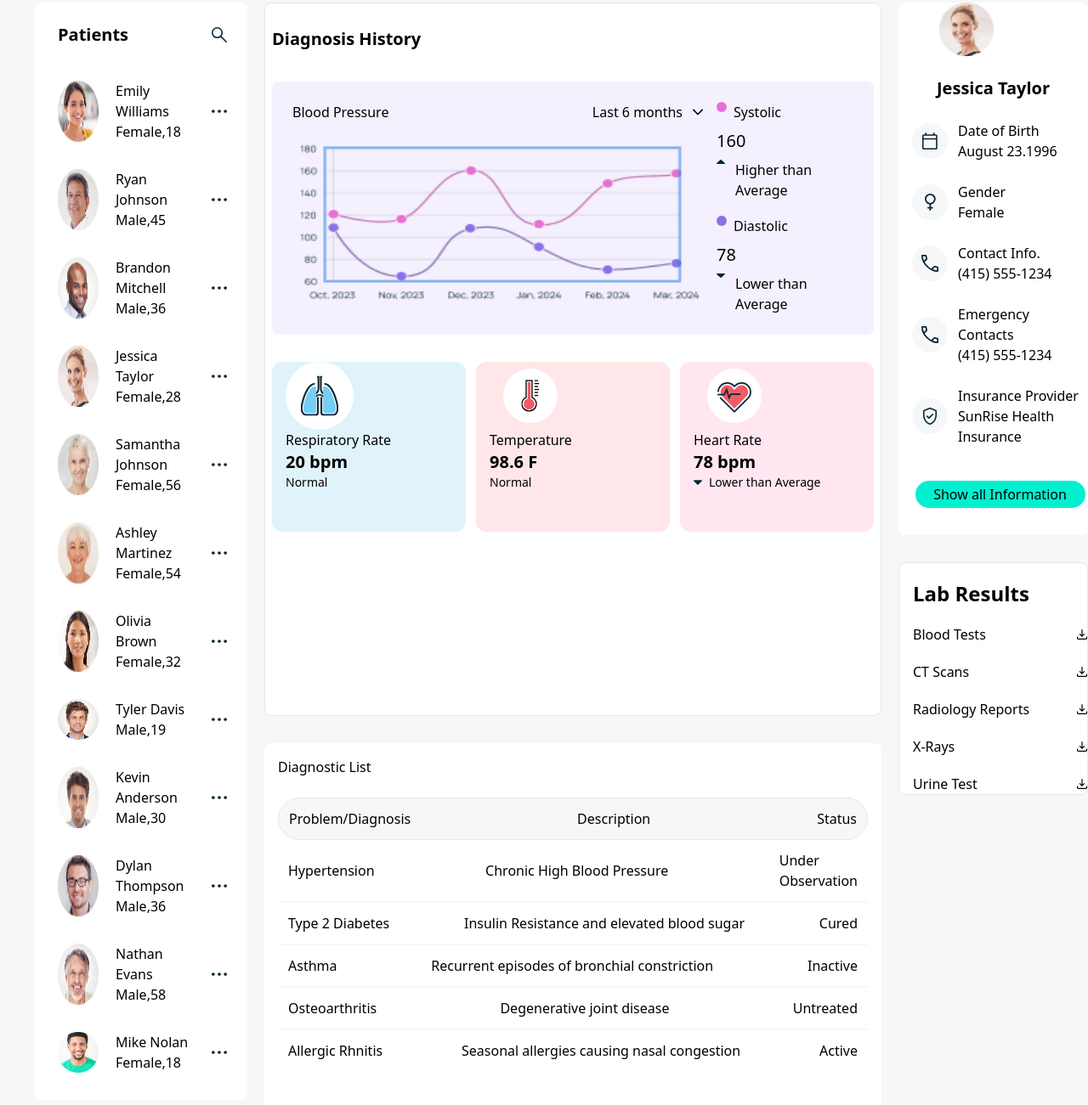
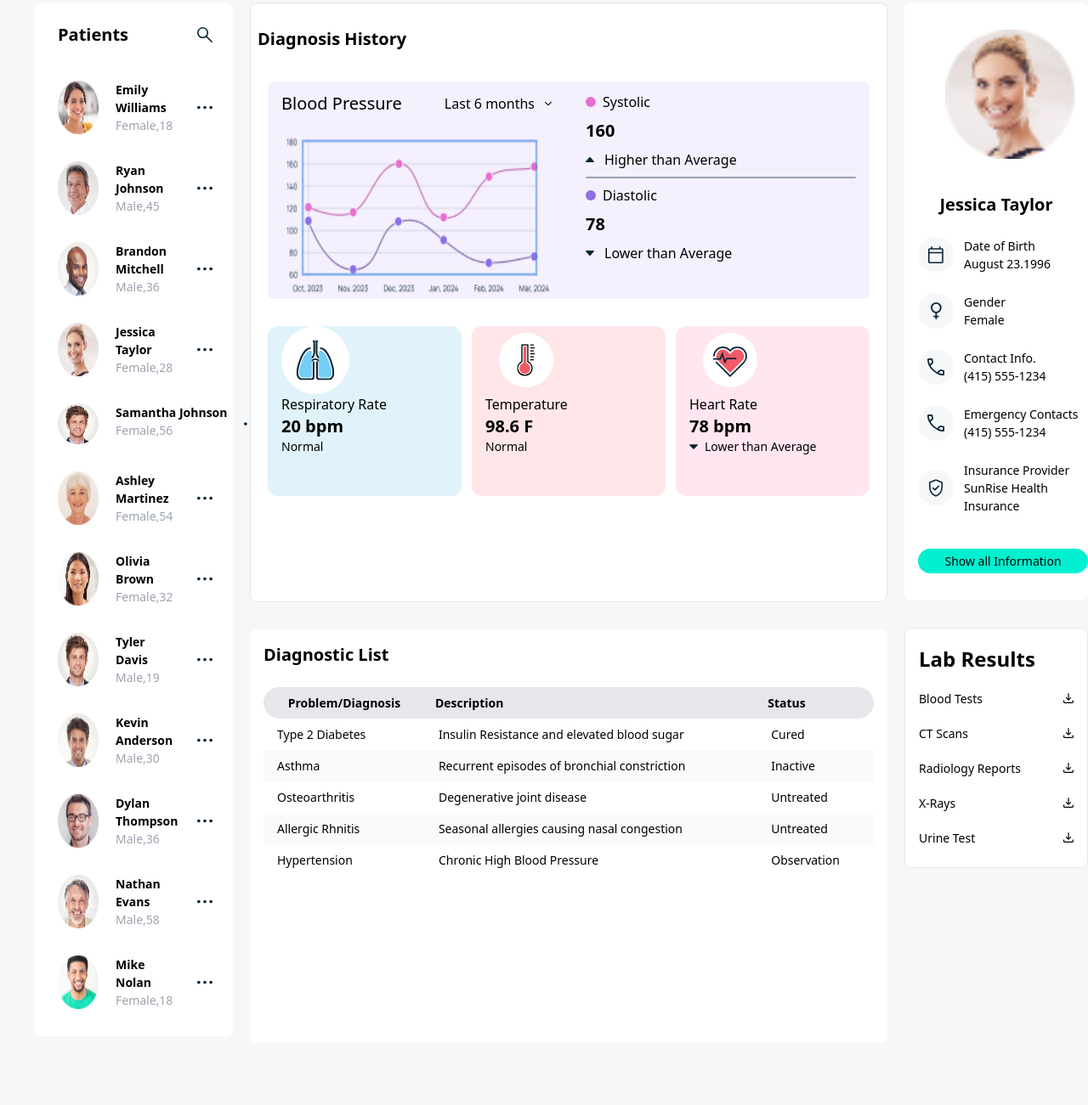
Before and after one commit to josephine324/HealthCare-Dashboard, a website: page index.html in a window 1280 px wide. Shown: the part 87-1388 px from the top of the page at 85% size. After the commit the page ends 1315 px from the top, so only its background shows below. Drawn offline with Linux system fonts and the light colour scheme.

Commit message:
dashboard

```diff
--- a/index.html
+++ b/index.html
@@ -8,7 +8,7 @@
 </head>
 <body class="bg-pagecolor">
     <header>
-        <nav>
+        <nav class="text-[14px]">
             <div class="flex justify-around items-center border bg-white  rounded-full mt-3 border-white mx-auto max-w-7xl my-auto">
                 <img src="./img/TestLogo.svg">
                 <div class="flex gap-3">
@@ -56,143 +56,143 @@
                     <h1 class="text-xl font-bold">Patients</h1>
                     <img class="mr-6" src="./img/search_FILL0_wght300_GRAD0_opsz24.svg">
                 </div>
-                <div class="mt-10">
+                <div class="mt-10 text-[14px]">
                     <div class="flex gap-5 mb-8">
                         <img src="./img/Layer 8.png">
                         <div>
-                            <p>Emily Williams</p>
-                            <p>Female,18</p>
+                            <p class="font-bold">Emily Williams</p>
+                            <p class="text-gray-400">Female,18</p>
                         </div>
                         <img class="ml-auto mr-6" src="./img/more_horiz_FILL0_wght300_GRAD0_opsz24.svg">
                     </div>
                     <div class="flex gap-5 mb-8">
                         <img src="./img/Layer 1.png">
                         <div>
-                            <p>Ryan Johnson</p>
-                            <p>Male,45</p>
+                            <p class="font-bold">Ryan Johnson</p>
+                            <p class="text-gray-400">Male,45</p>
                         </div>
                         <img class="ml-auto mr-6"src="./img/more_horiz_FILL0_wght300_GRAD0_opsz24.svg">
                     </div>
                     <div class="flex gap-5 mb-8">
                         <img src="./img/Layer 3.png">
                         <div>
-                            <p>Brandon Mitchell</p>
-                            <p>Male,36</p>
+                            <p class="font-bold">Brandon Mitchell</p>
+                            <p class="text-gray-400">Male,36</p>
                         </div>
                         <img class="ml-auto mr-6" src="./img/more_horiz_FILL0_wght300_GRAD0_opsz24.svg">
                     </div>
                     <div class="flex gap-5 mb-8">
                         <img src="./img/Layer 2.png">
                         <div>
-                            <p>Jessica Taylor</p>
-                            <p>Female,28</p>
+                            <p class="font-bold">Jessica Taylor</p>
+                            <p class="text-gray-400">Female,28</p>
                         </div>
                         <img class="ml-auto mr-6" src="./img/more_horiz_FILL0_wght300_GRAD0_opsz24.svg">
                     </div>
                     <div class="flex gap-5 mb-8">
-                        <img src="./img/Layer 6.png">
+                        <img src="./img/Layer 9.png" class="w-[48px] h-[48px]">
                         <div>
-                            <p>Samantha Johnson</p>
-                            <p>Female,56</p>
+                            <p class="text-nowrap font-bold">Samantha Johnson</p>
+                            <p class="text-gray-400">Female,56</p>
                         </div>
                         <img class="ml-auto mr-6" src="./img/more_horiz_FILL0_wght300_GRAD0_opsz24.svg">
                     </div>
                     <div class="flex gap-5 mb-8">
                         <img src="./img/Layer 12.png">
                         <div>
-                            <p>Ashley Martinez</p>
-                            <p>Female,54</p>
+                            <p class="font-bold">Ashley Martinez</p>
+                            <p class="text-gray-400">Female,54</p>
                         </div>
                         <img class="ml-auto mr-6" src="./img/more_horiz_FILL0_wght300_GRAD0_opsz24.svg">
                     </div>
                     <div class="flex gap-5 mb-8">
                         <img src="./img/Layer 10.png">
                         <div>
-                            <p>Olivia Brown</p>
-                            <p>Female,32</p>
+                            <p class="font-bold">Olivia Brown</p>
+                            <p class="text-gray-400">Female,32</p>
                         </div>
                         <img class="ml-auto mr-6" src="./img/more_horiz_FILL0_wght300_GRAD0_opsz24.svg">
                     </div>
                     <div class="flex gap-5 mb-8">
                         <img src="./img/Layer 9.png">
                         <div>
-                            <p>Tyler Davis</p>
-                            <p>Male,19</p>
+                            <p class="font-bold">Tyler Davis</p>
+                            <p class="text-gray-400">Male,19</p>
                         </div>
                         <img class="ml-auto mr-6"  src="./img/more_horiz_FILL0_wght300_GRAD0_opsz24.svg">
                     </div>
                     <div class="flex gap-5 mb-8">
                         <img src="./img/Layer 4.png">
                         <div>
-                            <p>Kevin Anderson</p>
-                            <p>Male,30</p>
+                            <p class="font-bold">Kevin Anderson</p>
+                            <p class="text-gray-400">Male,30</p>
                         </div>
                         <img class="ml-auto mr-6" src="./img/more_horiz_FILL0_wght300_GRAD0_opsz24.svg">
                     </div>
                     <div class="flex gap-5 mb-8">
                         <img src="./img/Layer 5.png">
                         <div>
-                            <p>Dylan Thompson</p>
-                            <p>Male,36</p>
+                            <p class="font-bold">Dylan Thompson</p>
+                            <p class="text-gray-400">Male,36</p>
                         </div>
                         <img class="ml-auto mr-6"  src="./img/more_horiz_FILL0_wght300_GRAD0_opsz24.svg">
                     </div>
                     <div class="flex gap-5 mb-8">
                         <img src="./img/Layer 7.png">
                         <div>
-                            <p>Nathan Evans</p>
-                            <p>Male,58</p>
+                            <p class="font-bold">Nathan Evans</p>
+                            <p class="text-gray-400">Male,58</p>
                         </div>
                         <img class="ml-auto mr-6" src="./img/more_horiz_FILL0_wght300_GRAD0_opsz24.svg">
                     </div>
                     <div class="flex gap-5 mb-8">
                         <img src="./img/pexels-photo-1222271.png">
                         <div>
-                            <p>Mike Nolan</p>
-                            <p>Female,18</p>
+                            <p class="font-bold">Mike Nolan</p>
+                            <p class="text-gray-400">Female,18</p>
                         </div>
                         <img class="ml-auto mr-6"  src="./img/more_horiz_FILL0_wght300_GRAD0_opsz24.svg">
                     </div>
                 </div>
             </section>
             <div class="flex-3">
-                <section class="bg-white border w-full rounded-lg  px-2 h-[65%]">
+                <section class="bg-white border w-full rounded-lg  px-2 h-[58%]">
                     <h1 class="text-xl font-bold mb-9 mt-7">Diagnosis History</h1>
-                    <div class="bg-section2 flex gap-4 rounded-lg justify-between p-6">
-                        <div class="w-3/4">
+                    <div class="bg-section2 flex gap-4 rounded-lg justify-between px-4 ml-3 mr-3">
+                        <div class="w-2/4 mt-3">
                             <div class="flex justify-between items-center mb-4">
-                                <p>Blood Pressure</p>
+                                <p class="font-normal text-xl">Blood Pressure</p>
                                 <div class="flex items-center gap-3">
                                     <p>Last 6 months</p>
-                                    <img class="w-3 h-3" src="./img/expand_more_FILL0_wght300_GRAD0_opsz24.svg">
+                                    <img class="w-2 h-2" src="./img/expand_more_FILL0_wght300_GRAD0_opsz24.svg">
                                 </div>
                             </div>
-                            <img class="w-full h-[200px]" src="./img/Screenshot 2025-03-05 154301.png">
+                            <img class="w-[1/2] h-[200px]" src="./img/Screenshot 2025-03-05 154301.png">
                         </div>
-                        <div class="w-1/4 space-y-2">
-                            <div class="flex gap-2  items-start">
+                        <div class="w-2/4 space-y-2 justify-start ml-6 text-[16px] mt-3">
+                            <div class="flex gap-2 items-center">
                                 <div class="w-3 h-3 rounded-full bg-anotherPurple"></div>
-                                <p class="text-left">Systolic</p>
+                                <p class="text-left font-normal">Systolic</p>
                             </div>
-                            <h1 class="text-xl font-normal text-left">160</h1>
-                            <div class="flex gap-3 items-start">
+                            <h1 class="text-xl font-bold text-left">160</h1>
+                            <div class="flex gap-3 items-center">
                                 <img src="./img/ArrowUp.svg">
                                 <p class="text-left">Higher than Average</p>
                             </div>
-                            <div class="w-full rounded-full h-[2px] bg-gray-4F00"></div>
-                            <div class="flex gap-2  items-start">
+                            <div class="w-full rounded-full h-[2px] bg-gray-400 mt-9"></div>
+                            <div class="flex gap-2 items-center">
                                 <div class="w-3 h-3 rounded-full bg-friday"></div>
-                                <p class="text-left">Diastolic</p>
+                                <p class="text-left font-normal">Diastolic</p>
                             </div>
-                            <h1 class="text-xl font-normal text-left">78</h1>
-                            <div class="flex gap-3 items-start">
+                            <h1 class="text-xl font-bold text-left">78</h1>
+                            <div class="flex gap-3 items-center">
                                 <img src="./img/ArrowDown.svg">
                                 <p class="text-left">Lower than Average</p>
                             </div>
                         </div>
 
                     </div>
-                    <div class="flex gap-3 mt-8">
+                    <div class="flex gap-3 mt-8 ml-3 mr-3">
                         <div class="bg-skyBlue w-[228px] h-[200px] rounded-xl pl-4">
                             <img class="w-20 h-20" src="./img/respiratory rate.svg">
                             <p>Respiratory Rate</p>
@@ -216,51 +216,55 @@
                         </div>
                     </div>
                 </section>
-                <section class="bg-white rounded-lg w-full] h-[40%] mt-8 p-4">
-                    <h1 class="mb-6">Diagnostic List</h1>
-                    <div class="bg-pagecolor flex justify-between border rounded-full p-3">
-                        <p>Problem/Diagnosis</p>
-                        <p>Description</p>
-                        <p>Status</p>
-                    </div>
-                    <div class="flex justify-between items-center p-3">
-                        <p>Hypertension</p>
-                        <p>Chronic High Blood Pressure</p>
-                        <p>Under<br>Observation<br></p>
-                    </div>
-                    <div class="w-full h-[2px] bg-pagecolor"></div>
-                    <div class="flex justify-between items-center p-3">
-                        <p>Type 2 Diabetes</p>
-                        <p>Insulin Resistance and elevated blood sugar</p>
-                        <p>Cured</p>
-                    </div>
-                    <div class="w-full h-[2px] bg-pagecolor"></div>
-                    <div class="flex justify-between items-center p-3">
-                        <p>Asthma</p>
-                        <p>Recurrent episodes of bronchial constriction</p>
-                        <p>Inactive</p>
-                    </div>
-                    <div class="w-full h-[2px] bg-pagecolor"></div>
-                    <div class="flex justify-between items-center p-3">
-                        <p>Osteoarthritis</p>
-                        <p>Degenerative joint disease</p>
-                        <p>Untreated</p>
-                    </div>
-                    <div class="w-full h-[2px] bg-pagecolor"></div>
-                    <div class="flex justify-between items-center p-3">
-                        <p>Allergic Rhnitis</p>
-                        <p>Seasonal allergies causing nasal congestion</p>
-                        <p>Active</p>
-                    </div>
+                <section class="bg-white rounded-lg w-full h-[40%] mt-8 p-4">
+                    <h1 class="mb-6 text-xl font-bold">Diagnostic List</h1>
+                    <table class="min-w-full table-auto border-collapse mt-6 text-[14px]">
+                        <thead>
+                            <tr class="bg-gray-200 text-[14px]">
+                                <th class="px-3 py-2 rounded-l-full">Problem/Diagnosis</th>
+                                <th class="px-3 py-2 text-start">Description</th>
+                                <th class="px-3 py-2  rounded-r-full text-start">Status</th>
+                            </tr>
+                        </thead>
+                        <tbody>
+                            <tr class="bg-white ">
+                                <td class="px-4 py-2">Type 2 Diabetes</td>
+                                <td class="px-4 py-2">Insulin Resistance and elevated blood sugar
+                                </td>
+                                <td class="px-4 py-2">Cured</td>
+                            </tr>
+                            <tr class="bg-gray-50">
+                                <td class="px-4 py-2 ">Asthma</td>
+                                <td class="px-4 py-2 ">Recurrent episodes of bronchial constriction</td>
+                                <td class="px-4 py-2">Inactive</td>
+                            </tr>
+                            <tr class="bg-white">
+                                <td class="px-4 py-2">Osteoarthritis</td>
+                                <td class="px-4 py-2">Degenerative joint disease</td>
+                                <td class="px-4 py-2">Untreated</td>
+                            </tr>
+                            <tr class="bg-gray-50">
+                                <td class="px-4 py-2">Allergic Rhnitis</td>
+                                <td class="px-4 py-2">Seasonal allergies causing nasal congestion</td>
+                                <td class="px-4 py-2">Untreated</td>
+                            </tr>
+                            <tr class="bg-white">
+                                <td class="px-4 py-2">Hypertension</td>
+                                <td class="px-4 py-2">Chronic High Blood Pressure</td>
+                                <td class="px-4 py-2">Observation</td>
+                            </tr>
+                        </tbody>
+                    </table>
                 </section>
+
             </div>
             <section class="flex-1">
                 <div class="bg-white  rounded-lg items-center">
                     <div class="w-full flex-col justify-center items-center">
-                        <img class=" w-1/2 object-contain pl-12" src="./img/Layer 2.png">
+                        <img class="object-contain pl-12 pt-4 w-[200px] h-[200px]" src="./img/Layer 2.png">
                         <h1 class="text-xl font-bold mt-6 text-center">Jessica Taylor</h1>
                     </div>
-                    <div class="pl-4">
+                    <div class="pl-4 text-[14px]">
                             <div class="flex gap-3 mb-6 mt-6">
                                 <img src="./img/BirthIcon.svg">
                             <div>
@@ -301,25 +305,25 @@
                         </div>
                     </div>
                 </div>
-                <div class="border bg-white rounded-lg mt-8 pl-4">
+                <div class="border bg-white rounded-lg mt-8 pl-4 pr-4 pb-6">
                     <h1 class="font-bold text-2xl mb-5 mt-5">Lab Results</h1>
-                    <div class="flex gap-5 justify-between items-center mb-5">
+                    <div class="flex gap-5 justify-between items-center mb-5 text-[14px]">
                         <p>Blood Tests</p>
                         <img class="w-3 h-3 inline-block" src="./img/download_FILL0_wght300_GRAD0_opsz24 (1).svg">
                     </div>
-                    <div class="flex gap-5 justify-between items-center mb-5">
+                    <div class="flex gap-5 justify-between items-center mb-5 text-[14px]">
                         <p>CT Scans</p>
                         <img class="w-3 h-3 inline-block"src="./img/download_FILL0_wght300_GRAD0_opsz24 (1).svg">
                     </div>
-                    <div  class="flex gap-5 justify-between items-center mb-5">
+                    <div  class="flex gap-5 justify-between items-center mb-5 text-[14px]">
                         <p>Radiology Reports</p>
                         <img class="w-3 h-3 inline-block"src="./img/download_FILL0_wght300_GRAD0_opsz24 (1).svg">
                     </div>
-                    <div class="flex gap-5 justify-between items-center mb-5">
+                    <div class="flex gap-5 justify-between items-center mb-5 text-[14px]">
                         <p>X-Rays</p>
                         <img class="w-3 h-3 inline-block"src="./img/download_FILL0_wght300_GRAD0_opsz24 (1).svg">
                     </div>
-                    <div  class="flex gap-5 justify-between items-center">
+                    <div  class="flex gap-5 justify-between items-center text-[14px]">
                         <p>Urine Test</p>
                         <img class="w-3 h-3 inline-block"src="./img/download_FILL0_wght300_GRAD0_opsz24 (1).svg">
                     </div>
```
Also changed, not shown: output.css.
